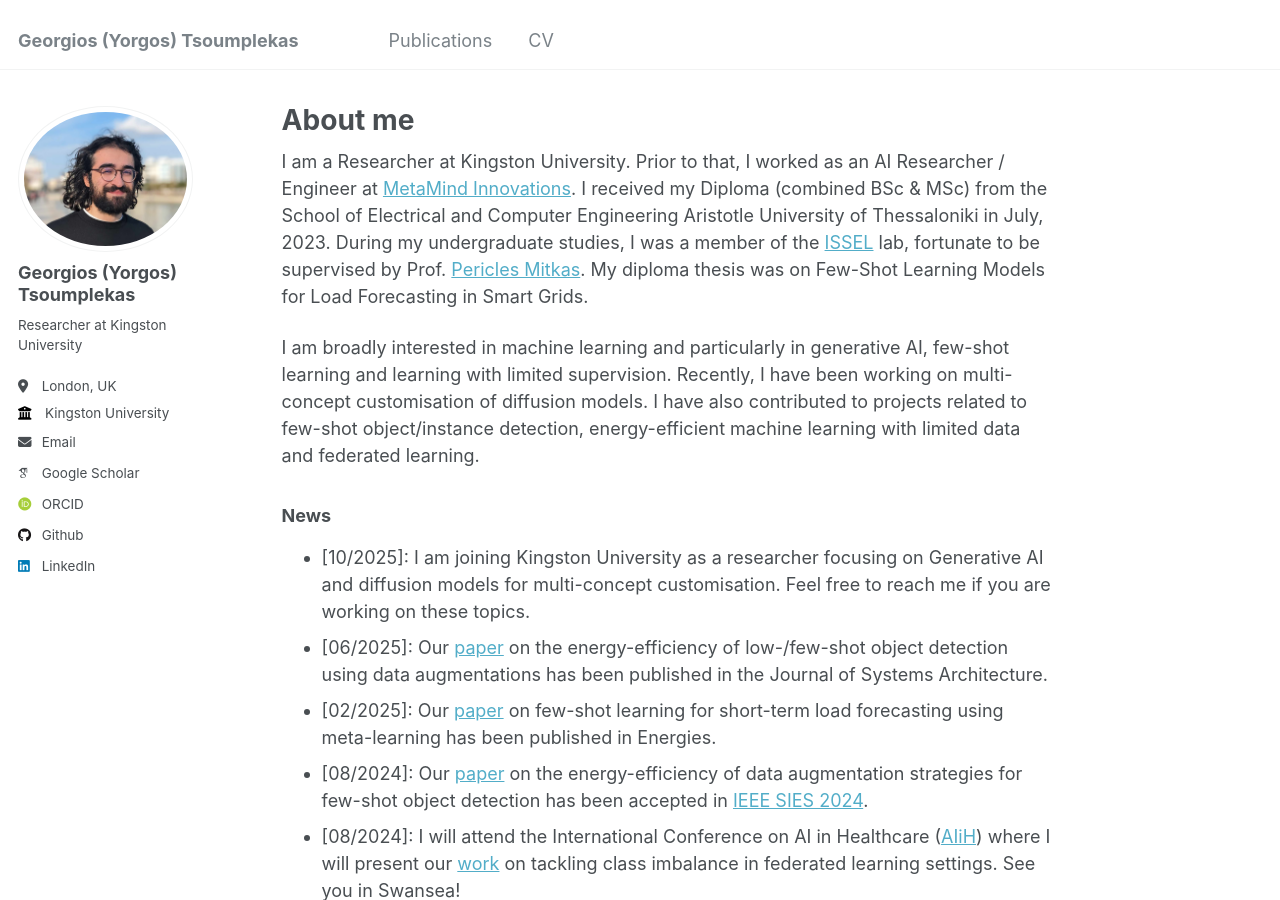
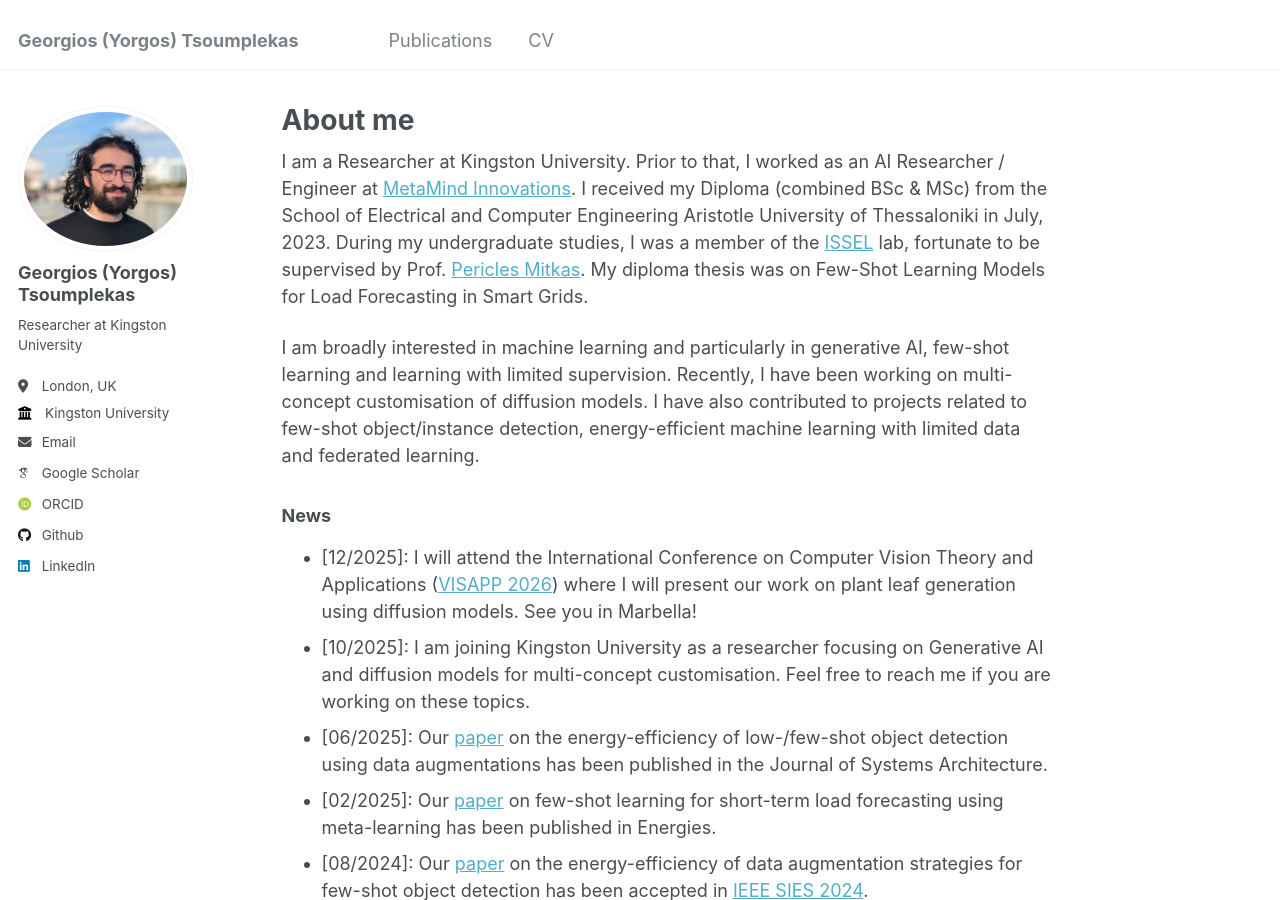
Before and after one commit to GeorgeTsoumplekas/GeorgeTsoumplekas.github.io, a Jekyll site: the page built from _pages/about.md, in a window 1280 px wide and 900 px high. Built offline with Jekyll 4.4.1, drawn with Linux system fonts in a browser that asks for light colours; some web fonts are replaced.

Commit message:
Update about.md

```diff
--- a/_pages/about.md
+++ b/_pages/about.md
@@ -13,6 +13,7 @@ I am a Researcher at Kingston University. Prior to that, I worked as an AI Resea
 I am broadly interested in machine learning and particularly in generative AI, few-shot learning and learning with limited supervision. Recently, I have been working on multi-concept customisation of diffusion models. I have also contributed to projects related to few-shot object/instance detection, energy-efficient machine learning with limited data and federated learning.
 
 ### News
+* \[12/2025\]: I will attend the International Conference on Computer Vision Theory and Applications ([VISAPP 2026](https://visapp.scitevents.org/)) where I will present our work on plant leaf generation using diffusion models. See you in Marbella!
 * \[10/2025\]: I am joining Kingston University as a researcher focusing on Generative AI and diffusion models for multi-concept customisation. Feel free to reach me if you are working on these topics.
 * \[06/2025\]: Our [paper](https://www.sciencedirect.com/science/article/pii/S1383762125001560) on the energy-efficiency of low-/few-shot object detection using data augmentations has been published in the Journal of Systems Architecture.
 * \[02/2025\]: Our [paper](https://www.mdpi.com/1996-1073/18/3/742) on few-shot learning for short-term load forecasting using meta-learning has been published in Energies.
```
